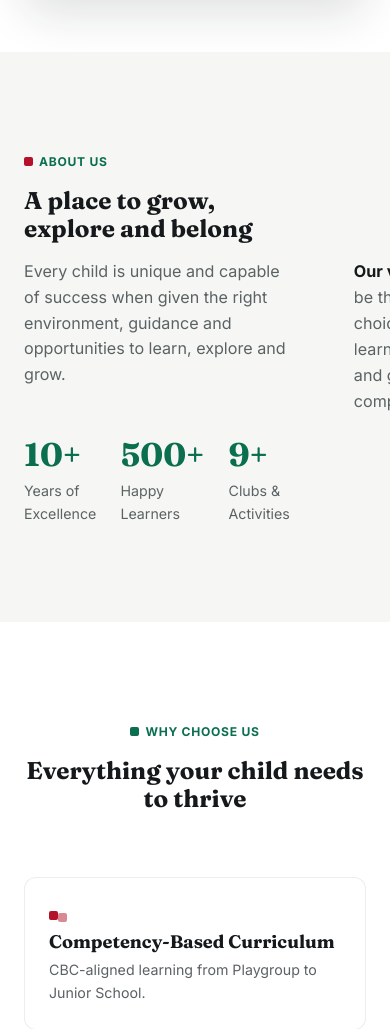
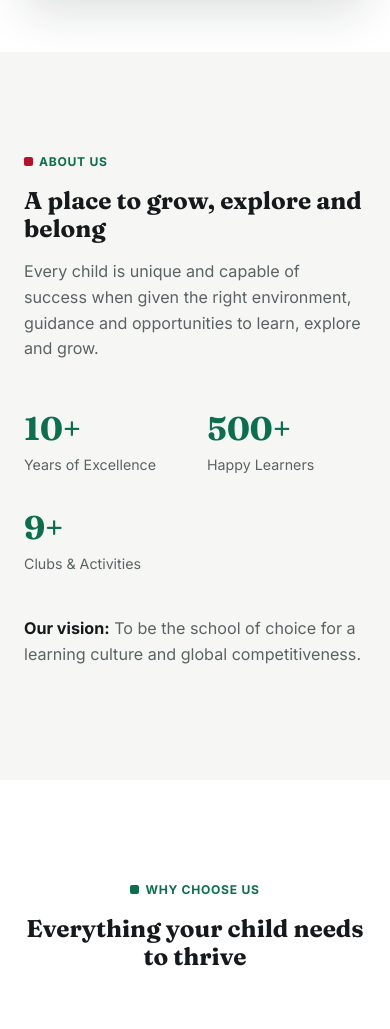
Before and after one commit to haron2000/joystar_web, a Django app: page / in a window 390 px wide; the page is wider, and only the part inside the window is pictured. Shown: the part 997-2026 px from the top of that part. Run offline with Django 5.2, Linux system fonts and the light colour scheme; data comes from the database, SQL or seed files in the repository; both versions use the stored data as it was after the commit.

Commit message:
Fix responsive layout bugs, gallery bulk upload, SEO, accessibility fixes

```diff
--- a/joystar_academy/academics/models.py
+++ b/joystar_academy/academics/models.py
@@ -8,6 +8,7 @@ class SubjectArea(models.Model):
     description = models.CharField(max_length=255, blank=True)
     icon = models.CharField(max_length=50, default="book")
     order = models.PositiveIntegerField(default=0)
+
 
     class Meta:
         ordering = ["order", "id"]
--- a/joystar_academy/static/css/components.css
+++ b/joystar_academy/static/css/components.css
@@ -401,3 +401,12 @@
 .article-hero-img { width: 100%; max-height: 420px; object-fit: cover; border-radius: var(--radius-lg); margin-bottom: var(--space-lg); }
 .article-body { color: var(--text-body); line-height: 1.8; font-size: var(--fs-base); }
 .article-body p { margin-bottom: var(--space-md); }
+
+/* ---- Two-column responsive grid (Vision/Mission, etc.) ---- */
+.cols-2 { grid-template-columns: 1fr 1fr; }
+@media (max-width: 700px) {
+  .cols-2 { grid-template-columns: 1fr; }
+}
+
+.cols-3-override { grid-template-columns: repeat(3, 1fr); }
+@media (max-width: 700px) { .cols-3-override { grid-template-columns: repeat(2, 1fr); } }
--- a/joystar_academy/templates/about.html
+++ b/joystar_academy/templates/about.html
@@ -26,8 +26,7 @@
 
 <!-- VISION & MISSION -->
 <section class="section section-tint reveal">
-  <div class="container card-grid cols-3" style="grid-template-columns: 1fr 1fr;">
-    <div class="card">
+<div class="container card-grid cols-2">    <div class="card">
       <span class="eyebrow"><span class="blk" style="background: var(--green);"></span>Our Vision</span>
       <p style="color: var(--text-muted); margin:0;">{{ site.vision }}</p>
     </div>
--- a/joystar_academy/templates/home.html
+++ b/joystar_academy/templates/home.html
@@ -42,13 +42,12 @@
 
 <!-- ABOUT -->
 <section class="section section-tint reveal">
-  <div class="container" style="display:grid; grid-template-columns: 1fr 1fr; gap: var(--space-xl); align-items:center;">
+  <div class="container card-grid cols-2" style="align-items:center;">
     <div>
       <span class="eyebrow"><span class="blk" style="background: var(--red);"></span>About Us</span>
       <h2>A place to grow, explore and belong</h2>
       <p style="color: var(--text-muted);">{{ site.philosophy }}</p>
-      <div class="stats-strip" style="grid-template-columns: repeat(3, 1fr); text-align:left; margin-top: var(--space-lg);">
-        {% for stat in stats|slice:":3" %}
+      <div class="stats-strip cols-3-override" style="text-align:left; margin-top: var(--space-lg);">        {% for stat in stats|slice:":3" %}
           <div>
             <div class="stat-number"><span data-counter="{{ stat.value }}" data-suffix="{{ stat.suffix }}">0{{ stat.suffix }}</span></div>
             <div class="stat-label">{{ stat.label }}</div>
```
Also changed, not shown: joystar_academy/db.sqlite3.
